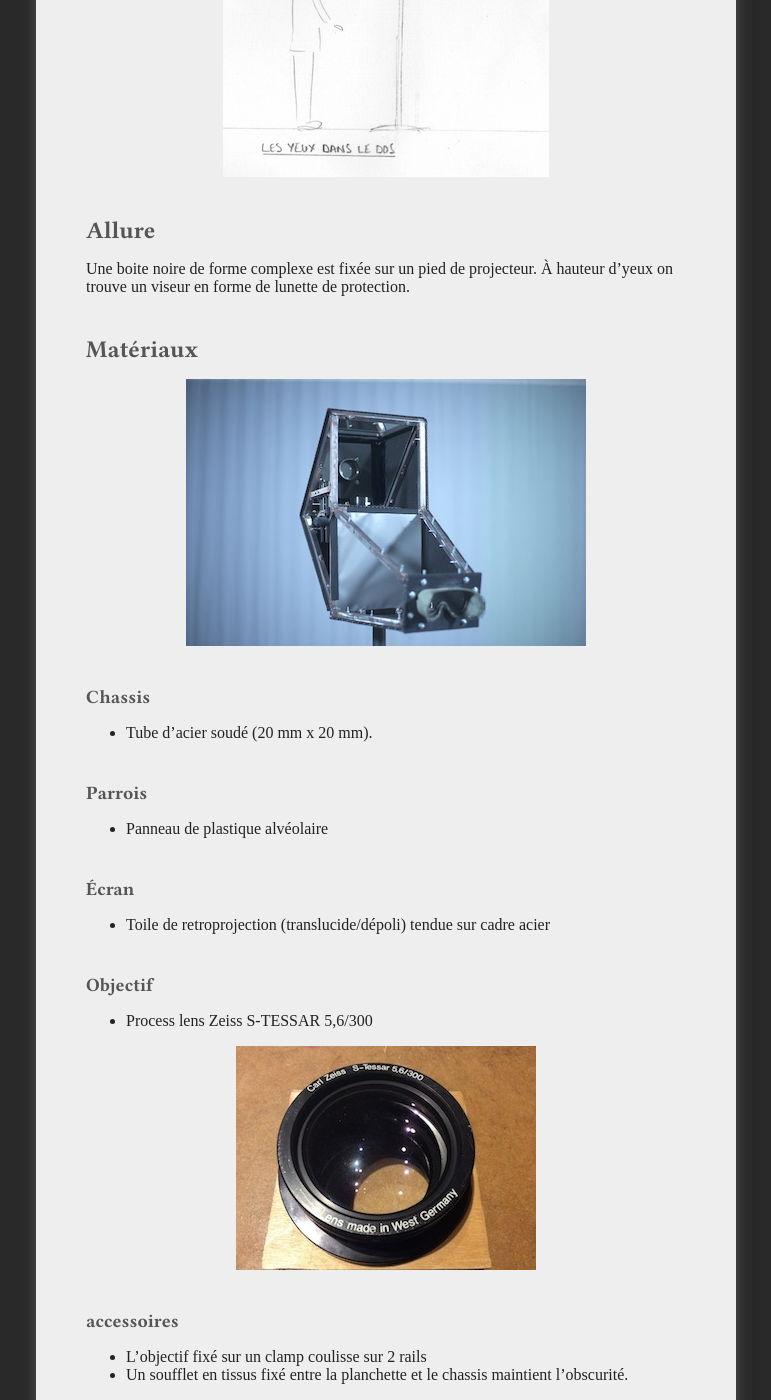
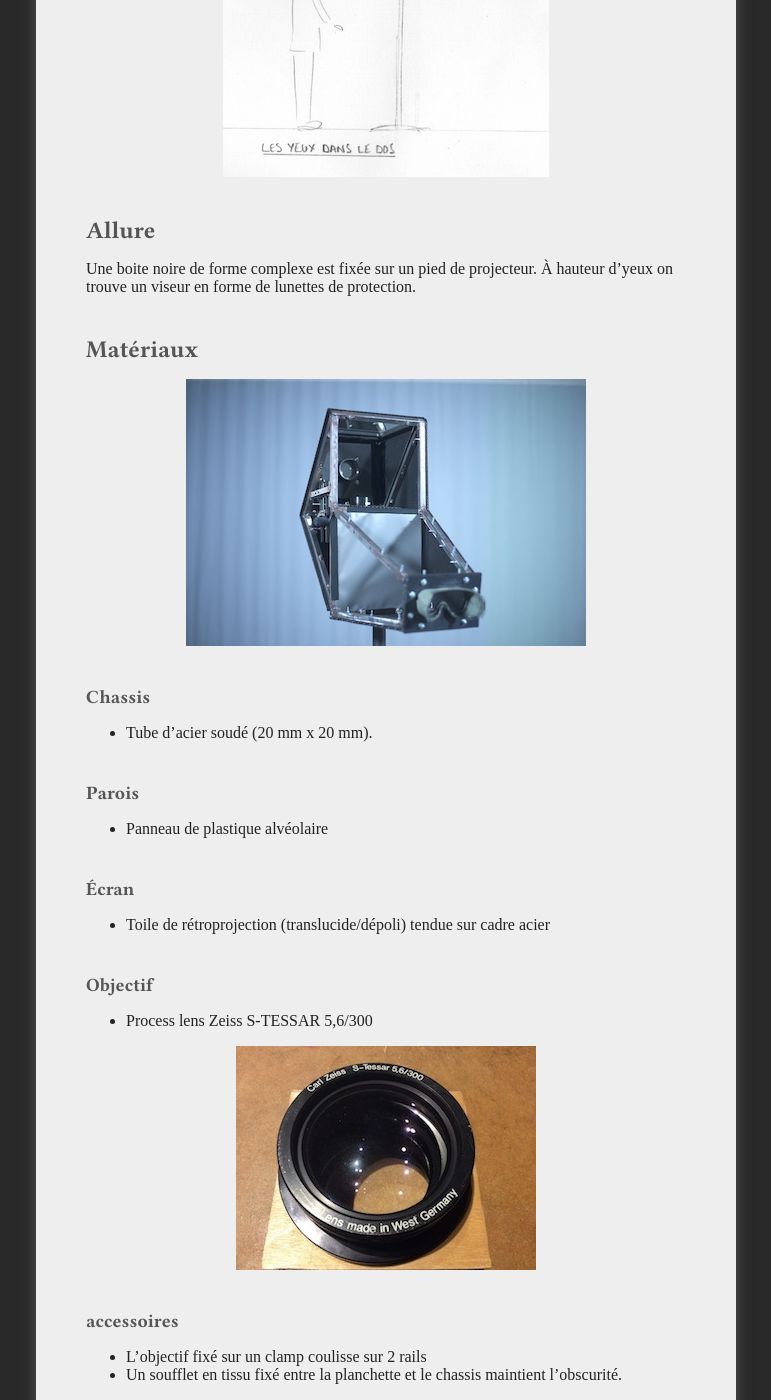
Before and after one commit to virginienokill/camera-obscura, a Jekyll site: the page built from contenu/prototypes/camera01.md, in a window 1280 px wide and 1400 px high, scrolled down 1342 px. Shown: the whole window, without its empty margins (254-1025 px from the left). Built offline with Jekyll 4.4.1, drawn with Linux system fonts in a browser that asks for light colours; nearby versions of some CDN libraries; some web fonts are replaced; our own code applies the rules of GitHub Pages for plain Markdown files; a script that is not in the unit is left out; the repository's description, which GitHub fills in, is left out.

Commit message:
Update camera01.md

```diff
--- a/contenu/prototypes/camera01.md
+++ b/contenu/prototypes/camera01.md
@@ -10,7 +10,7 @@
 
 ![proto_01](../photos/proto_01_ultralight.jpeg)
 ## Allure
-Une boite noire de forme complexe est fixée sur un pied de projecteur. À hauteur d'yeux on trouve un viseur en forme de lunette de protection.
+Une boite noire de forme complexe est fixée sur un pied de projecteur. À hauteur d'yeux on trouve un viseur en forme de lunettes de protection.
 
 ## Matériaux
 ![les_yeux_dans_le_dos_1](../photos/les_yeux_dans_le_dos_1_ultralight.JPG)
@@ -18,11 +18,11 @@
 ### Chassis
 - Tube d'acier soudé (20 mm x 20 mm).
 
-### Parrois
+### Parois
 - Panneau de plastique alvéolaire
 
 ### Écran
-- Toile de retroprojection (translucide/dépoli) tendue sur cadre acier
+- Toile de rétroprojection (translucide/dépoli) tendue sur cadre acier
 
 ### Objectif
 - Process lens Zeiss S-TESSAR 5,6/300
@@ -31,7 +31,7 @@
 
 ### accessoires
 - L'objectif fixé sur un clamp coulisse sur 2 rails
-- Un soufflet en tissus fixé entre la planchette et le chassis maintient l'obscurité.
+- Un soufflet en tissu fixé entre la planchette et le chassis maintient l'obscurité.
 
 ## Évaluation des avantages et des inconvénients
 
```
